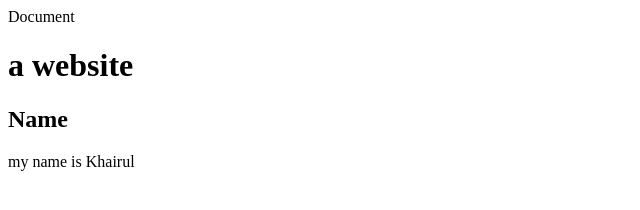
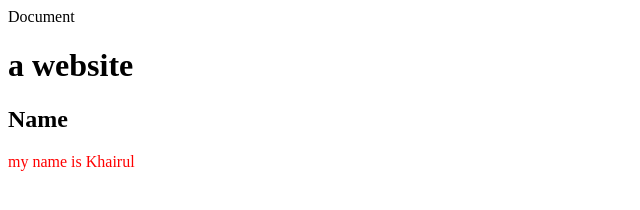
Before and after one commit to ka1theman/test-0, a plain HTML site: page index.html in a window 1280 px wide. Shown: the whole page, without its empty margins (0-640 px from the left). Drawn offline with Linux system fonts and the light colour scheme.

Commit message:
add files

```diff
--- a/index.html
+++ b/index.html
@@ -10,6 +10,6 @@
         <h1>a website</h1>
 
         <h2>Name</h2>
-        <p>my name is Khairul</p>
+        <p class="name">my name is Khairul</p>
 </body>
 </html>
```
